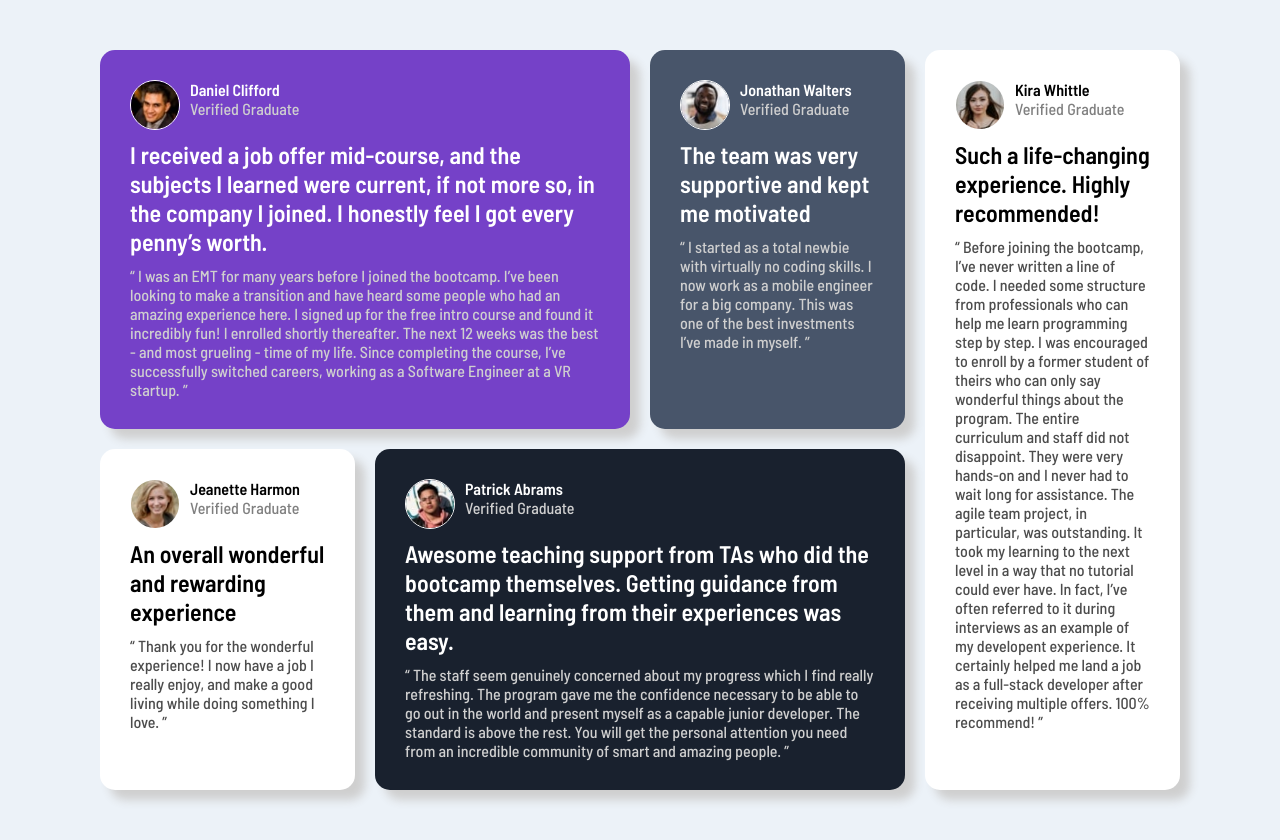
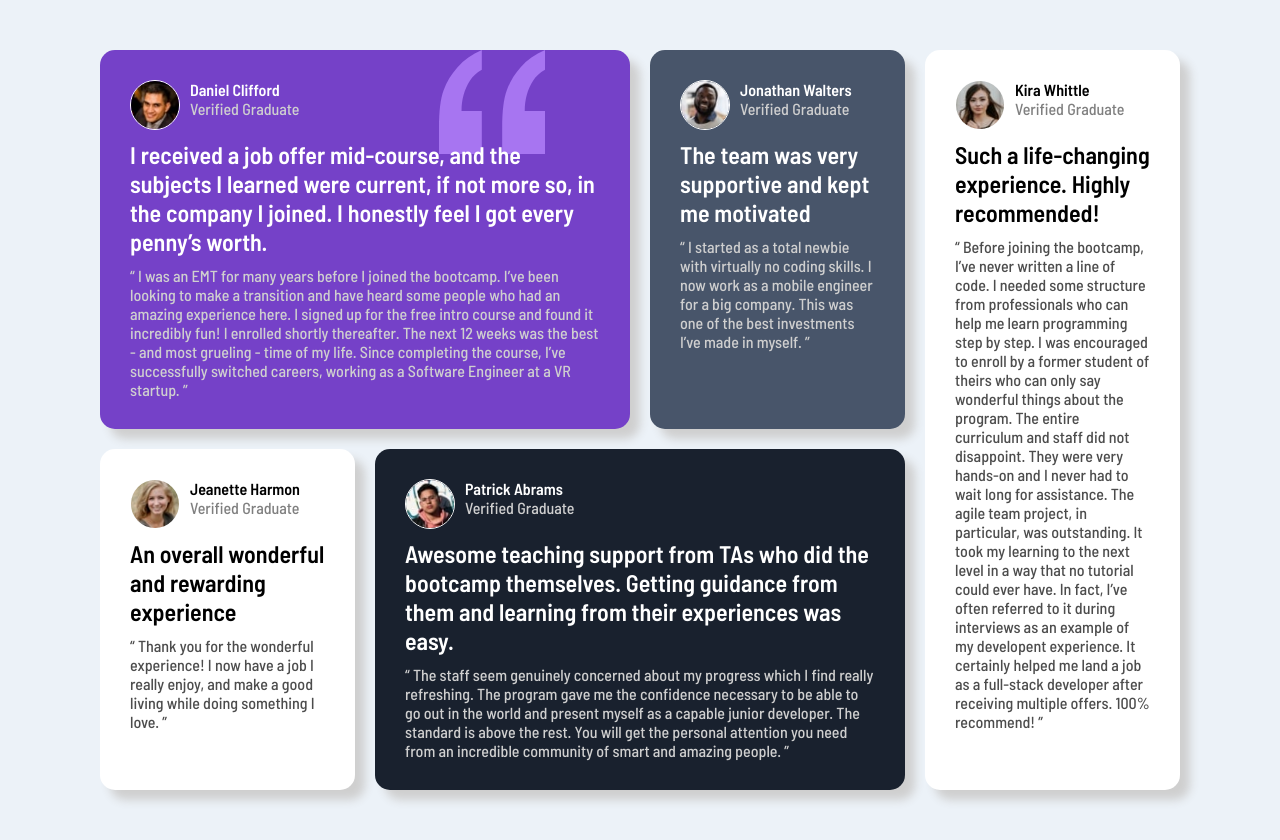
Before and after one commit to mariemhawry21/musical-couscous, a plain HTML site: page index.html in a window 1280 px wide. Drawn offline with Linux system fonts and the light colour scheme.

Commit message:
Update main.css

```diff
--- a/main.css
+++ b/main.css
@@ -45,6 +45,10 @@ main {
 }
 .daniel {
     background-color: var(--Moderateviolet);
+    background-image: url(./images/bg-pattern-quotation.svg);
+    background-repeat: no-repeat;
+    background-position-x: 80%;
+    background-size: 20%;
     grid-column: 1/3;
     border-radius: 15px;
     padding: 30px;
```
